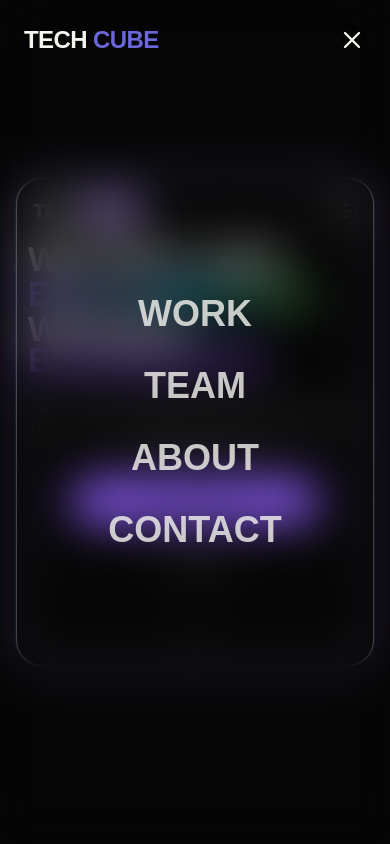
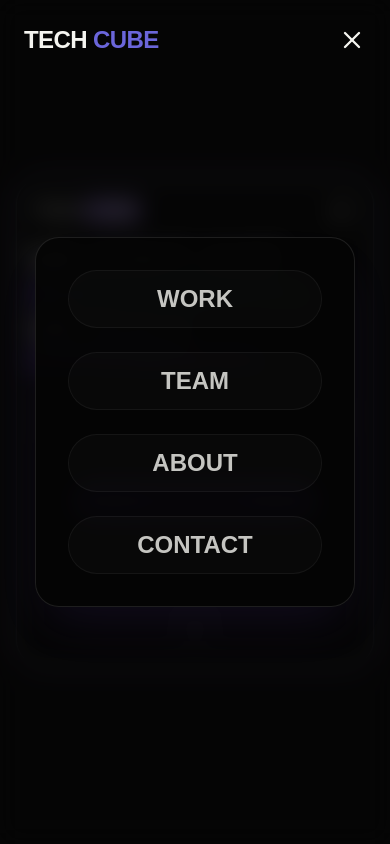
Before and after one commit to jayanth36951/TechCube, a React (Vite) app: page / in a window 390 px wide. Both pictures are taken after a click on the button 352 px from the left and 40 px from the top of the page. Shown: the top 844 px of the page. Built offline with nearby package versions, Linux system fonts and the light colour scheme; a web font is replaced by a local one.

Commit message:
Update TechXCube contact email

```diff
--- a/src/components/Navigation.tsx
+++ b/src/components/Navigation.tsx
@@ -84,7 +84,7 @@ const Navigation = () => {
         role="dialog"
         aria-modal="true"
         aria-label="Mobile navigation menu"
-        className={`fixed inset-0 z-40 bg-primary/98 backdrop-blur-xl flex items-center justify-center transition-opacity duration-300 ${
+        className={`fixed inset-0 z-40 flex items-center justify-center bg-primary/80 backdrop-blur-md transition-all duration-300 ${
           isOpen ? 'opacity-100 pointer-events-auto' : 'opacity-0 pointer-events-none'
         }`}
         onClick={(event) => {
@@ -93,12 +93,13 @@ const Navigation = () => {
           }
         }}
       >
-        <div className="flex flex-col items-center gap-8 text-4xl font-display font-bold">
+        <div className="w-[82vw] max-w-md rounded-3xl border border-white/10 bg-primary/90 p-8 shadow-2xl shadow-violet/10">
+          <div className="flex flex-col items-center gap-6 font-display text-2xl font-bold">
             {navLinks.map((link) => (
               <a
                 key={link}
                 href={`#${link.toLowerCase()}`}
-              className="text-cream/80 hover:text-cream transition-colors duration-300"
+                className="w-full rounded-full border border-white/5 bg-white/[0.02] px-4 py-3 text-center text-cream/80 transition-all duration-300 hover:border-violet/40 hover:bg-violet/10 hover:text-cream"
                 onClick={closeMenu}
               >
                 {link}
@@ -106,6 +107,7 @@ const Navigation = () => {
             ))}
           </div>
         </div>
+      </div>
     </>
   );
 };
```
Lines whose indentation alone changed are shown as unchanged.
